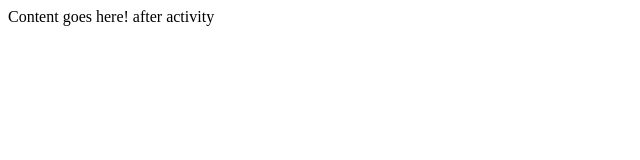
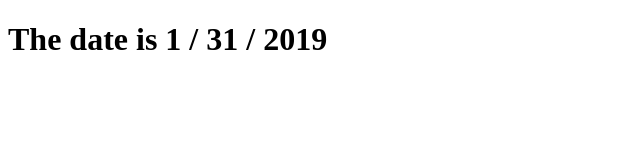
Before and after one commit to c0743897/743897_week4, a plain HTML site: page 743897_week4/index.html in a window 1280 px wide. Shown: the whole page, without its empty margins (0-640 px from the left). Drawn offline with Linux system fonts and the light colour scheme.

Commit message:
Create function and loaded it with body onload event

```diff
--- a/743897_week4/index.html
+++ b/743897_week4/index.html
@@ -5,7 +5,7 @@
     <title>_743897_week4</title>
     <link href="css/default.css" rel="stylesheet" />
 </head>
-<body>
+<body onload="myFunction();">
     <div>Content goes here! after activity</div>
     <script src="js/main.js"></script>
 </body>
--- a/743897_week4/js/main.js
+++ b/743897_week4/js/main.js
@@ -1 +1,6 @@
 // Your code here!
+function myFunction(){
+var date = new Date();
+
+document.body.innerHTML = "<h1>The date is " + (date.getMonth() + 1) + " / " + date.getDate() + " / " + date.getFullYear() + " </h1>";
+}
```
